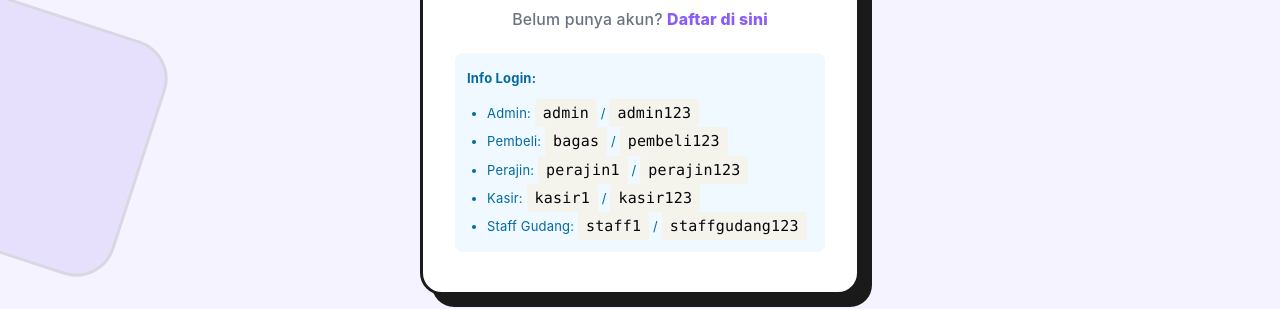
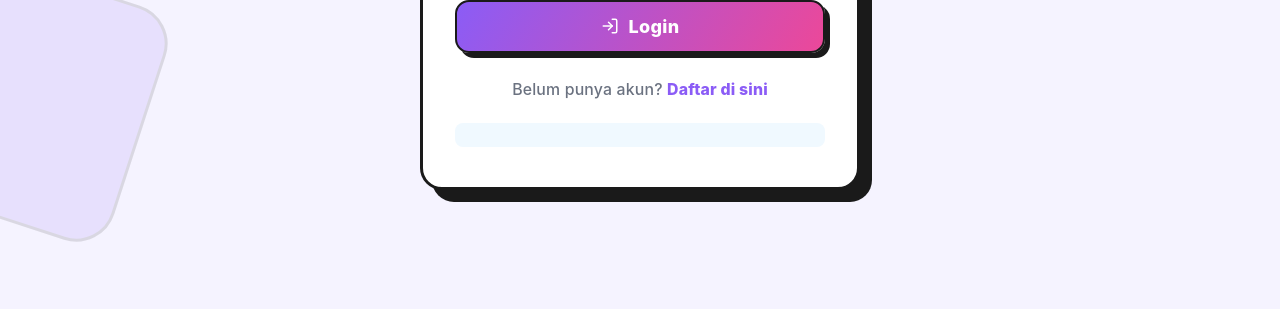
Before and after one commit to nida-affifah/serkom, a React (Vite) app in the folder toko-rajut-dinamis/: page /login in a window 1280 px wide. Shown: the part 640-949 px from the top of the page. Built offline with nearby package versions, Linux system fonts and the light colour scheme; no server answers.

Commit message:
update: LoginPage

```diff
--- a/toko-rajut-dinamis/src/pages/LoginPage.jsx
+++ b/toko-rajut-dinamis/src/pages/LoginPage.jsx
@@ -105,14 +105,6 @@ const LoginPage = () => {
                         fontSize: '13px',
                         color: '#0369a1'
                     }}>
-                        <strong>Info Login:</strong>
-                        <ul style={{ margin: '8px 0 0 0', paddingLeft: '20px' }}>
-                            <li>Admin: <code>admin</code> / <code>admin123</code></li>
-                            <li>Pembeli: <code>bagas</code> / <code>pembeli123</code></li>
-                            <li>Perajin: <code>perajin1</code> / <code>perajin123</code></li>
-                            <li>Kasir: <code>kasir1</code> / <code>kasir123</code></li>
-                            <li>Staff Gudang: <code>staff1</code> / <code>staffgudang123</code></li>
-                        </ul>
                     </div>
                 </div>
             </div>
```
